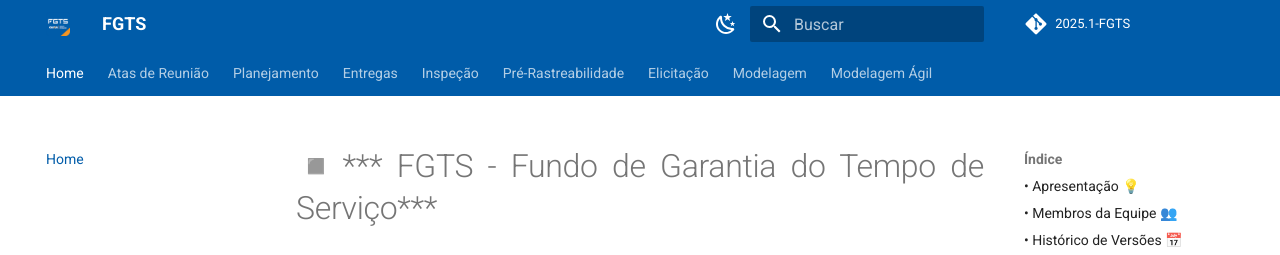
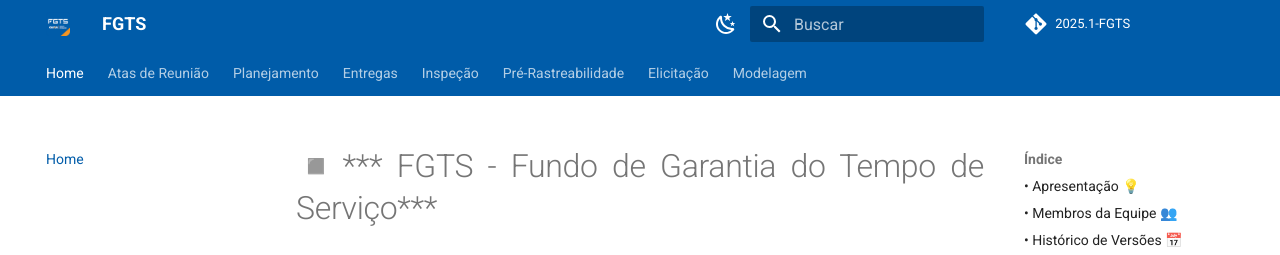
Before and after one commit to eduardodpms/REQ-FGTS, an MkDocs documentation site: the page built from docs/index.md, in a window 1280 px wide and 900 px high. Shown: the top 255 px of the window. Built offline with MkDocs 1.6.1 and Material for MkDocs 9.7.7, drawn with Linux system fonts in a browser that asks for light colours; comment, search, counter and statistics services are not loaded.

Commit message:
update: corrigindo caminhos do documento

```diff
--- a/mkdocs.yml
+++ b/mkdocs.yml
@@ -104,7 +104,7 @@ nav:
     - Léxicos: Modelagem/Lexicos.md
     - Especificação Suplementar: Modelagem/EspecificacaoSuplementar.md
     - Requisitos Não Implementados: Modelagem/RNI.md
-  - Modelagem Ágil:
-    - NFR Framework: Modelagem-Agil/NFRFramework.md
-    - Histórias de Usuário: Modelagem-Agil/HistoriasDeUsuario.md
-    - Backlog: Modelagem-Agil/Backlog.md
+    - Ágil:
+      - NFR Framework: Modelagem-Agil/NFRFramework.md
+      - Histórias de Usuário: Modelagem-Agil/HistoriasDeUsuario.md
+      - Backlog: Modelagem-Agil/Backlog.md
```
